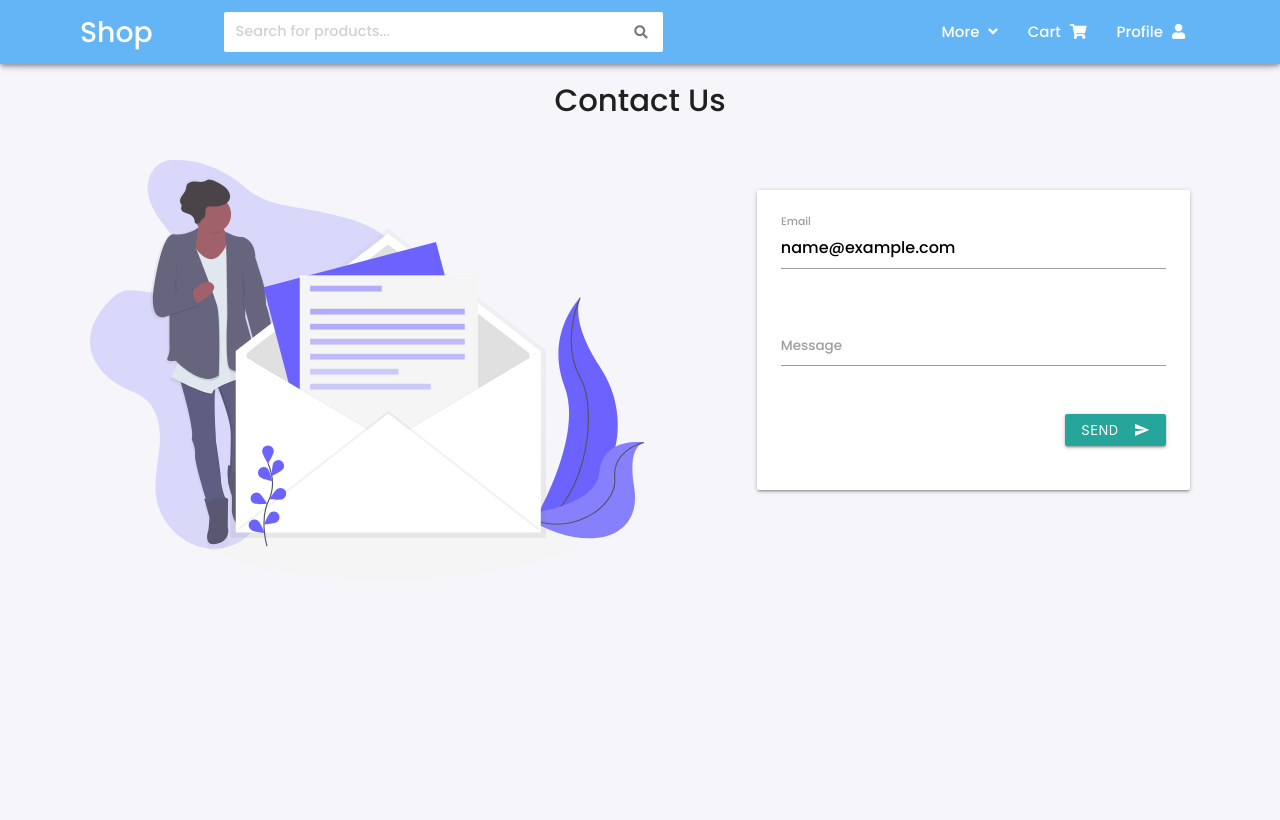
After one commit to parthpanchal5/sdssds, a PHP site: page /contact_us.php in a window 1280 px wide. The commit adds this page. Shown: the top 820 px of the page. Run offline with PHP 8.4, Linux system fonts and the light colour scheme; the visitor is signed in with stand-in values (Sample User, id 1); data that the repository does not hold is empty; some libraries are stand-ins or nearby versions.

Commit message:
Contact us page(client-side) created

```diff
--- a/admin/dashboard.php
+++ b/admin/dashboard.php
@@ -44,7 +44,7 @@
 		<div class="col s12 m6 l3">
 			<div class="card gradient-2 hoverable z-depth-1 center-align">
 				<div class="card-content white-text">
-					<p class="card-stats-title"><i class="fa fa-user-plus" style="margin-right: 5px;"></i> Total Categories</p>
+					<p class="card-stats-title"><i class="fa fa-list-ul" style="margin-right: 5px;"></i> Total Categories</p>
 					<?php $sql = "SELECT COUNT(`cat_id`) FROM category"; $result = mysqli_query($conn, $sql); while($row = mysqli_fetch_array($result)) { ?>
 					<h4 class="card-stats-number"><?php echo $row[0]; ?></h4>
 					<?php } ?>
--- a/admin/view_cat.php
+++ b/admin/view_cat.php
@@ -29,6 +29,7 @@
             <input id="icon_prefix" type="text" name="q" class="validate">
             <label for="icon_prefix">Search Categories</label>
           </div>
+          <input type="submit" class="right btn btn-small blue lighten-1" value="search">
         </div>
       </form>
     </div>
@@ -43,7 +44,8 @@
           <thead>
             <tr>
               <th>Cat Id</th>
-              <th>Category Name</th>
+              <th>Category</th>
+              <th>Sub Category</th>
               <th>Category Desc</th>
               <th>Created on</th>
               <th>Action</th>
@@ -56,6 +58,7 @@
               <td><?php echo $row[1]; ?></td>
               <td><?php echo $row[2]; ?></td>
               <td><?php echo $row[3]; ?></td>
+              <td><?php echo $row[4]; ?></td>
               <td>
                 <a href="edit_cat.php?edit=<?php echo $row['cat_id']; ?>" class="blue-text">edit <i class="fa fa-edit"></i></a> |
                 <a href="view_cat.php?delete=<?php echo $row['cat_id']; ?>" id="deleteBtn" class="red-text">delete <i class="fa fa-trash"></i></a>
--- /dev/null
+++ b/contact_us.php
@@ -0,0 +1,78 @@
+<?php
+	session_start();
+	include 'inc/conn.php';
+
+		// Validate login
+		if(!isset($_SESSION['email']) || empty($_SESSION['email'])){
+			header('Location: login.php');
+			exit;
+    }
+
+    $userEmail = $message = "";
+    $userEmail_err = $message_err = '';
+
+    if(isset($_POST['send'])){
+      $userEmail = mysqli_real_escape_string($conn, $_POST['user_email']);
+      $message = mysqli_real_escape_string($conn, $_POST['message']);
+
+      // Empty
+      if(empty($userEmail)){
+        $userEmail_err = "It Cannot be left Blank";
+      }if(empty($message)){
+        $message_err = "C'mon Don't be shy";
+      }if(!filter_var($userEmail, FILTER_VALIDATE_EMAIL)){
+        $email_err = "Email is invalid";
+      }else{
+        $sql = "INSERT INTO contact_us (user_email, message) VALUES ('$userEmail', '$message')";
+        $result = mysqli_query($conn, $sql);
+        header("Location:msg_success.php");
+      }
+    }
+
+
+
+?>
+
+<?php include 'inc/header.php'; ?>
+<!--Main navbar -->
+<?php include 'inc/mainnav.php'; ?>
+<!-- Sidenav Bar -->
+<?php include 'inc/mobilenav.php'; ?>
+<div class="container-fluid">
+  <div class="row">
+  <h4 class="center" style="margin-top: 20px;">Contact Us</h4>
+    <div class="col s12 m2 l2 xl2">
+      <img src="img/contact.svg" alt="contact us" class="hide-on-med-and-down" height="420" style="margin-top: 30px; margin-left: 80px;">
+    </div>
+    <div class="col s12 m12 l5 right">
+      <div class="card-panel hoverable" style=""id="contact-card">
+        <form action="<?php echo htmlspecialchars($_SERVER['PHP_SELF']); ?>" method="POST">
+          <div class="row">
+            <div class="input-field col s12">
+              <input type="text" name="user_email" id="email" value="<?php echo $_SESSION['email'];?>">
+              <label for="email">Email</label>
+              <span class="red-text animated fadeIn"><?php echo $email_err;?></span>
+            </div>
+          </div>
+          <div class="row">
+            <div class="input-field col s12">
+              <textarea id="textarea3" class="materialize-textarea" name="message"><?php echo $message; ?></textarea>
+              <label for="textarea3">Message</label>
+              <span class="red-text animated fadeIn"><?php echo $message_err;?></span>
+            </div>
+          </div>
+          <div class="row">
+            <div class="col s12">
+              <button class="btn waves-effect waves-light btn-small right" type="submit" name="send">Send
+                <i class="material-icons right">send</i>
+              </button>
+            </div>
+          </div>
+        </form>
+      </div>
+    </div>
+    <div class="col s12 m2 l2 xl2"></div>
+  </div>
+</div>
+<!--Footer-->
+<?php include 'inc/footer.php'; ?>
--- a/css/style.css
+++ b/css/style.css
@@ -109,6 +109,7 @@ li > a{
     #admin-prod-row{
         margin-bottom: 20px;
     }
+
 }
 /* For tablets and laptops */
 @media (min-width: 768px){
@@ -118,6 +119,11 @@ li > a{
     #client-brand-logo{
         margin-left: 80px;
     }
+    #contact-card{
+        margin-top: 60px;
+        margin-right: 80px;
+    }
+
 }
 @media (max-width: 768px) {
     #mega-search{
--- a/inc/mainnav.php
+++ b/inc/mainnav.php
@@ -33,7 +33,8 @@
 	</ul>
 	<ul id="more-dropdown" class="dropdown-content">
 		<li><a href="sell.php" class="left blue-text">Sell Products<i class="fas fa-chart-line right fa-1x" style="padding-left: 15px;"></i></a></li>
-		<li><a href="ads.php" class="left blue-text">Create Ads<i class="fas fa-ad right fa-1x" style="padding-left: 15px; margin-left: 5px;"></i></a></li>
+		<li><a href="ads.php" class="left blue-text">Create Ads<i class="fas fa-ad right fa-1x" style="padding-left: 15px;"></i></a></li>
+		<li><a href="contact_us.php" class="left blue-text">Contact Us<i class="fas fa-envelope right fa-1x" style="padding-left: 15px;"></i></a></li>
 	</ul>
 	<ul id="cart-dropdown" class="dropdown-content">
 		<li><a href="cart.php" class="left blue-text">View Cart<i class="fa fa-shopping-cart fa-1x right" style="padding-left: 10px; margin-left: 5px;"></i></a></li>
--- a/inc/mobilenav.php
+++ b/inc/mobilenav.php
@@ -29,6 +29,7 @@
 			<ul>
 				<li><a href="sell.php" class="blue-text">Sell Products <i class="fas fa-chart-line fa-1x right blue-text"></i></a></li>
 				<li><a href="ads.php" class="blue-text">Create Ads <i class="fas fa-ad fa-1x right blue-text"></i></a></li>
+				<li><a href="contact_us.php" class="blue-text">Contact Us<i class="fas fa-envelope blue-text right fa-1x"></i></a></li>
 			</ul>
 		</div>
 	</li>
```
Also changed, not shown: admin/edit_cat.php (+21 -8 lines), admin/insert_cat.php (+19 -5 lines), msg_success.php (added, +26 -0 lines), img/contact.svg (added), img/forgot.svg (added), img/mail.svg (added).
